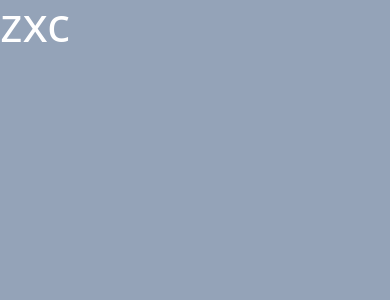
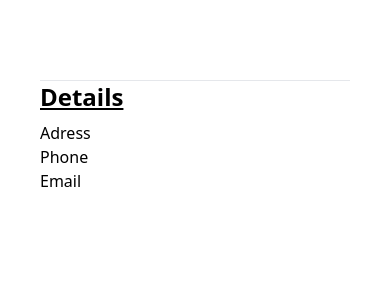
Before and after one commit to neequu/resume-builder-vue, a Vue app: page / in a window 390 px wide. Shown: the top 300 px of the page. Built offline with nearby package versions, Linux system fonts and the light colour scheme.

Commit message:
feat: add details section to resume

```diff
--- a/src/App.vue
+++ b/src/App.vue
@@ -5,10 +5,10 @@ import Resume from './components/Resume.vue';
 </script>
 
 <template>
-  <div class="flex h-full">
+  <main class="flex h-full">
     <Editor />
     <Resume />
-  </div>
+  </main>
 </template>
 
 <style>
--- a/src/components/Editor.vue
+++ b/src/components/Editor.vue
@@ -16,5 +16,3 @@ import Section from './Section.vue';
     <Section />
   </div>
 </template>
-
-<style lang="scss" scoped></style>
--- a/src/components/Input.vue
+++ b/src/components/Input.vue
@@ -18,5 +18,4 @@ const handleChange = (e: Event) => {
   </div>
 </template>
 
-<style lang="scss" scoped></style>
 <!-- @input="e => store[id] = (e.target as HTMLInputElement).value" -->
--- a/src/components/PersonalDetails.vue
+++ b/src/components/PersonalDetails.vue
@@ -4,7 +4,7 @@ import { useDetailsStore } from '@/stores/resume'
 
 const { details } = useDetailsStore()
 
-const inputFields = new Set(['name', 'lastname', 'jobTitle', 'email', 'phone'])
+const inputFields = new Set(['name', 'lastname', 'jobTitle', 'email', 'phone', 'country', 'city'])
 </script>
 
 <template>
@@ -12,5 +12,3 @@ const inputFields = new Set(['name', 'lastname', 'jobTitle', 'email', 'phone'])
     <Input v-for="input in inputFields" :key="input" :id="input" :store="details" />
   </div>
 </template>
-
-<style lang="scss" scoped></style>
--- a/src/components/Resume.vue
+++ b/src/components/Resume.vue
@@ -1,15 +1,22 @@
 <script setup lang="ts">
 import { useDetailsStore } from '@/stores/resume'
-const details = useDetailsStore()
+import SubSection from './SubSection.vue';
+const { details } = useDetailsStore()
 </script>
 
 <template>
-  <div class="bg-bluegray flex-1 md:relative fixed inset-0">
-    <h1 class="text-5xl">{{ details.details.name }} {{ details.details.lastname }}</h1>
-    <p>{{ details.details.jobTitle }}</p>
-    <p>{{ details.details.email }}</p>
-    <p>{{ details.details.phone }}</p>
+  <div class="bg-white flex-1 md:relative top-0 fixed inset-0 p-10 text-black">
+    <div class="pb-10 border-b">
+      <h1 class="text-5xl uppercase font-bold">{{ details.name }} {{ details.lastname }}</h1>
+      <p>{{ details.jobTitle }}</p>
+    </div>
+    <section class="grid grid-cols-2">
+      <aside>
+        <h2 class="underline text-2xl font-bold mb-2">Details</h2>
+        <SubSection title="Adress" :fields="[details.city, details.country]" />
+        <SubSection title="Phone" :fields="[details.phone]" />
+        <SubSection title="Email" :fields="[details.email]" />
+      </aside>
+    </section>
   </div>
 </template>
-
-<style lang="scss" scoped></style>
--- a/src/components/Section.vue
+++ b/src/components/Section.vue
@@ -18,5 +18,3 @@ const sectionTitle = ref('')
     <textarea name="" id="" cols="30" rows="10" class="resize-none" placeholder="Description" />
   </section>
 </template>
-
-<style lang="scss" scoped></style>
--- /dev/null
+++ b/src/components/SubSection.vue
@@ -0,0 +1,15 @@
+<script setup lang="ts">
+defineProps<{
+  title: string,
+  fields: string[]
+}>()
+</script>
+
+<template>
+  <div>
+    <h3 class="font-medium">{{ title }}</h3>
+    <p v-for="field in fields" :key="field">{{ field }}</p>
+  </div>
+</template>
+
+<style lang="scss" scoped></style>
--- a/src/stores/resume.ts
+++ b/src/stores/resume.ts
@@ -5,11 +5,13 @@ export const useDetailsStore = defineStore(
   'details',
   () => {
     const details = ref({
-      name: 'zxc',
+      name: '',
       lastname: '',
       jobTitle: '',
       email: '',
       phone: '',
+      country: '',
+      city: '',
     });
 
     return { details };
--- /dev/null
+++ b/src/stores/sections.ts
@@ -0,0 +1,12 @@
+import { ref, computed } from 'vue';
+import { defineStore } from 'pinia';
+
+export const useDetailsStore = defineStore(
+  'sections',
+  () => {
+    const sections = ref([]);
+
+    return { sections };
+  },
+  { persist: true }
+);
```
